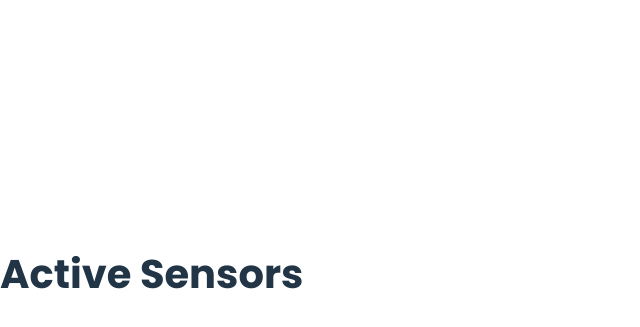
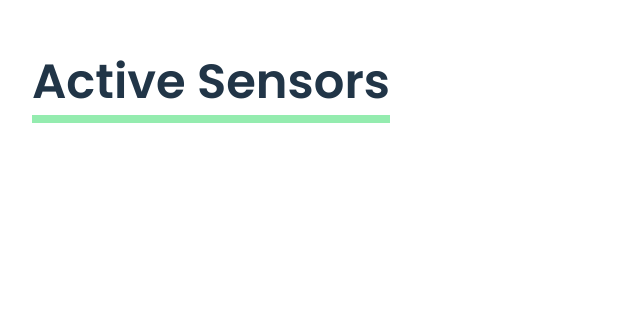
Before and after one commit to Dravani/Senior-Design, a React (Vite) app in the folder Frontend/: page /sensors in a window 1280 px wide. Shown: the part 187-514 px from the top of the page, without its empty margins (0-640 px from the left). Built offline with nearby package versions, Linux system fonts and the light colour scheme.

Commit message:
added basic stylings

```diff
--- a/Frontend/src/index.css
+++ b/Frontend/src/index.css
@@ -39,7 +39,6 @@ a:hover {
 body {
   margin: 0;
   display: flex;
-  place-items: center;
   min-width: 320px;
   min-height: 100vh;
 }
--- a/Frontend/src/pages/UserSensorHub.css
+++ b/Frontend/src/pages/UserSensorHub.css
@@ -1,9 +1,20 @@
+.dash-title {
+    margin-top: 7.5em;
+    margin-left: 2em;
+    font-weight: normal;
+}
+
 h1 {
     font-size: 4em;
+    font-weight: 600;
     color: var(--background-light);
 }
 
 h2 {
-    font-size: 2.5em;
-    size: 100px;
+    font-size: 3em;
+    font-weight: 600;
 }
+
+.underline {
+    border-bottom: 8px solid var(--secondary-color-light);
+}
--- a/Frontend/src/pages/UserSensorHub.jsx
+++ b/Frontend/src/pages/UserSensorHub.jsx
@@ -5,9 +5,9 @@ import './UserSensorHub.css'
 
 const UserSensorHub = () => {
     return (
-        <div>
-            <h1>Welcome, User</h1>
-            <h2>Active Sensors</h2>
+        <div className="dash-title">
+            <h1>Welcome, User!</h1>
+            <h2><span className="underline">Active Sensors</span></h2>
         </div>
     );
 }
```
